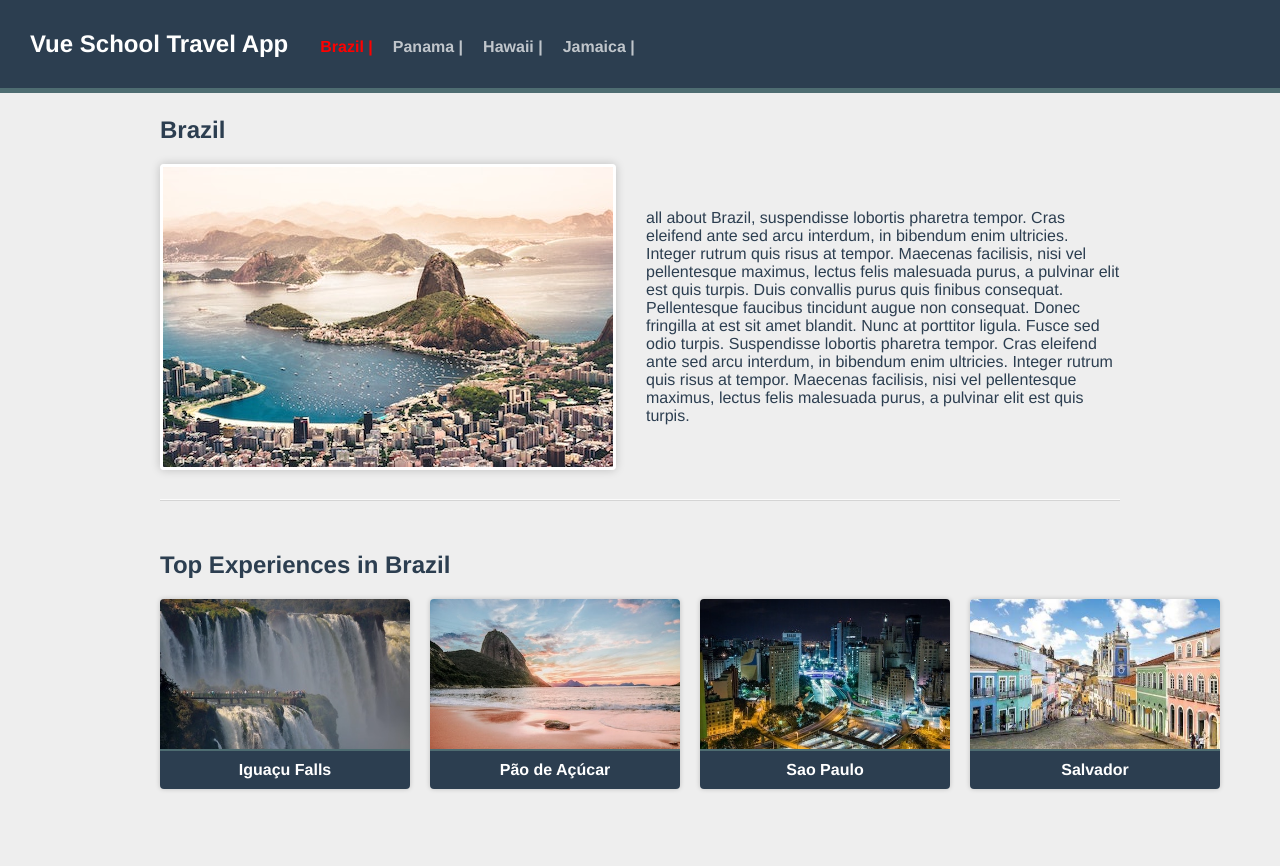
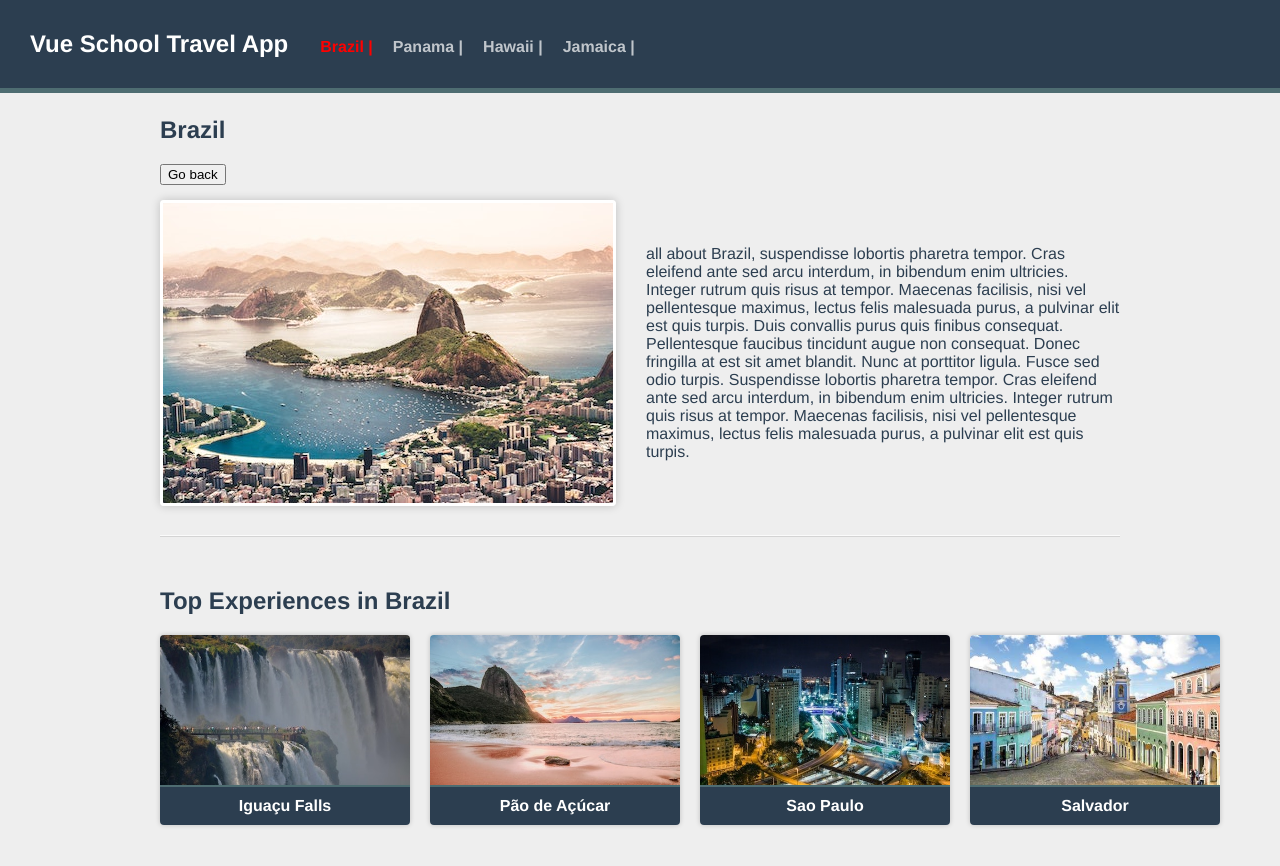
Before and after one commit to E-IckArt/vue-router-training, a Vue app: page /destination/1/brazil in a window 1280 px wide. Shown: the top 866 px of the page. Built offline with nearby package versions, Linux system fonts and the light colour scheme.

Commit message:
Add a GoBack component

```diff
--- /dev/null
+++ b/src/components/GoBack.vue
@@ -0,0 +1,13 @@
+<template>
+    <span class="go-back">
+        <button @click="$router.back()">
+        Go back
+        </button>
+    </span>
+</template>
+
+<!-- <script>
+export default {
+    name: "GoBack",
+}
+</script> -->
--- a/src/views/DestinationShow.vue
+++ b/src/views/DestinationShow.vue
@@ -2,6 +2,7 @@
   <div>
     <section v-if="destination" class="destination">
       <h1> {{ destination.name }}</h1>
+      <GoBack />
       <div class="destination-details">
         <img :src="`/images/${destination.image}`" :alt="destination.name">
         <p> {{ destination.description }}</p>
@@ -28,11 +29,12 @@
 
 <script>
 import sourceData from '@/data.json'
-import ExperienceCard from "@/components/ExperienceCard.vue";
+import ExperienceCard from "@/components/ExperienceCard.vue"
+import GoBack from '@/components/GoBack.vue'
 
 export default {
   name: "DestinationShow.vue",
-  components: {ExperienceCard},
+  components: {ExperienceCard, GoBack},
   props: {
     id: {type: Number, required: true}
   },
--- a/src/views/ExperienceShow.vue
+++ b/src/views/ExperienceShow.vue
@@ -10,7 +10,7 @@
 import sourceData from '@/data.json';
 
 export default {
-  // name: "ExperienceShow",
+  name: "ExperienceShow",
   props: {
     id: {type: Number, required: true,},
     experienceSlug: {type: String, required: true,}
```
